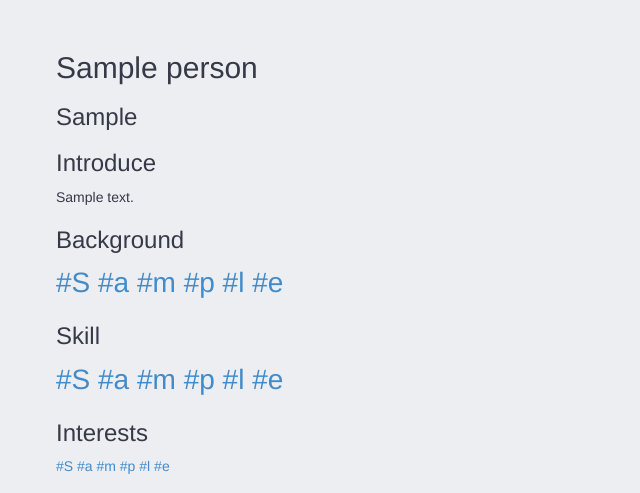
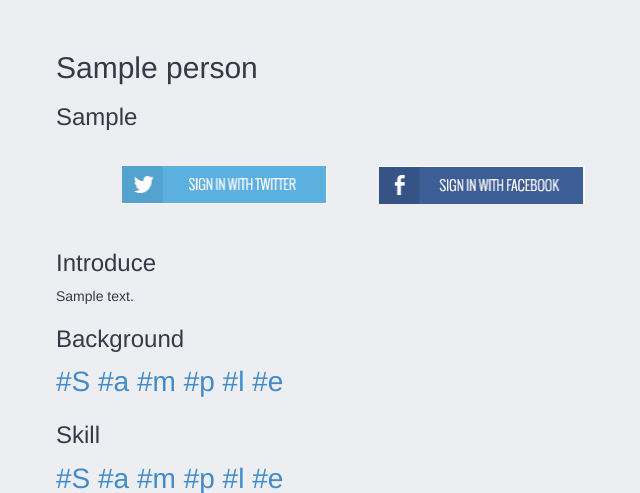
Before and after one commit to lorenzhart/KISS, a Django app: page / in a window 1280 px wide. Shown: the part 393-886 px from the top of the page, without its empty margins (14-654 px from the left). Run offline with Django 3.2, Linux system fonts and the light colour scheme; tables that the repository leaves empty hold one stand-in row (values such as "Sample post"); grey boxes marked "Sample" are stand-in pictures; parts of the project's set-up code (start-up, migrations or seed data) failed here and were passed over; some libraries are stand-ins or nearby versions.

Commit message:
add twitter/facebookbottonsample template

```diff
--- a/intro/introapp/static/css/base.css
+++ b/intro/introapp/static/css/base.css
@@ -15,3 +15,15 @@ p.hash{
   font-size: 200%;
   color: #0E7AC4; /*FBA848;*/
 }
+
+ul {
+  display: -webkit-box;
+  display: -moz-box;
+  width: 100%;
+  list-style:none;
+}
+
+li {
+  -webkit-box-flex: 1;
+  -moz-box-flex: 1;
+}
--- a/intro/templates/index.html
+++ b/intro/templates/index.html
@@ -28,6 +28,12 @@
         <h2 class="name">{{ post.name }}</h2>
         <h2 class="roman">{{ post.roman }}</h2>
         <h3>{{ post.project }}</h3>
+        <ul>
+          <li>
+          <a href="{{STATIC_URL}}img/{{ post.twitter }}"><img class="img-responsive" src="{{STATIC_URL}}img/twitter.png"></a>
+          </li>
+          <li><a href="{{STATIC_URL}}img/{{ post.facebook }}"><img class="img-responsive" src="{{STATIC_URL}}img/facebook.png"></a></li>
+        </ul>
         <h3>Introduce</h3>
         <p >{{ post.comment }}</p>
         <h3>Background</h3>
```
Also changed, not shown: intro/introapp/static/img/facebook.png (added), intro/introapp/static/img/twitter.png (added).
